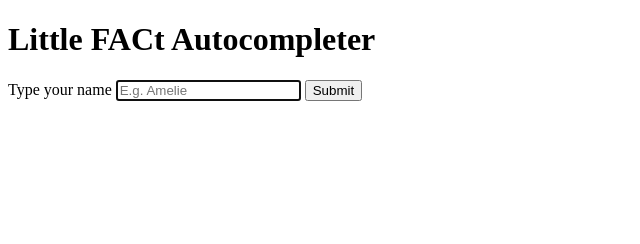
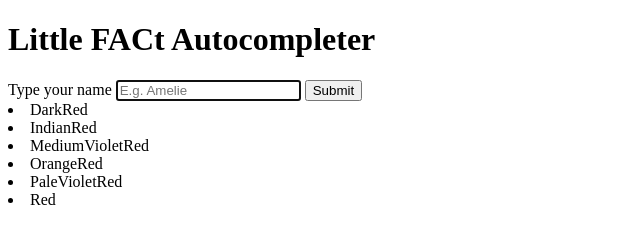
Before and after one commit to FAC-11/littleFACtautocomplete-week4, a website: page public/index.html in a window 1280 px wide. Shown: the whole page, without its empty margins (0-640 px from the left). Drawn offline with Linux system fonts and the light colour scheme.

Commit message:
Append index function built fixes #12 #11 #10

```diff
--- a/public/index.html
+++ b/public/index.html
@@ -11,7 +11,7 @@
 
 </head>
 
-<body>
+<body id="change-background">
   <div class="header">
     <h1>Little FACt Autocompleter</h1>
   </div>
@@ -24,6 +24,10 @@
     </form>
   </section>
 
+
+<section id= "results">
+
+</section>
 </body>
 
 <script src="./index.js" type="text/javascript"></script>
--- a/public/index.js
+++ b/public/index.js
@@ -1,3 +1,31 @@
+var testObj = {results: [
+{
+name: "DarkRed",
+hex: "#8B0000"
+},
+{
+name: "IndianRed ",
+hex: "#CD5C5C"
+},
+{
+name: "MediumVioletRed",
+hex: "#C71585"
+},
+{
+name: "OrangeRed",
+hex: "#FF4500"
+},
+{
+name: "PaleVioletRed",
+hex: "#DB7093"
+},
+{
+name: "Red",
+hex: "#FF0000"
+}
+]
+}
+
 const userInput = document.getElementById("userSearch");
 
 userInput.addEventListener('input', function(event) {
@@ -5,25 +33,35 @@ userInput.addEventListener('input', function(event) {
   event.preventDefault();
 });
 
-function appendData(responseObj) {
-  userInput.innerHTML = '';
+  function appendData(responseObj) {
+    userInput.innerHTML = '';
+    var colourResults = document.getElementById('results');
 
-  userInput.forEach(function(val) {
+    responseObj.results.forEach(function(val) {
 
+    var colourNode = document.createElement("li");
+    colourNode.className = 'dropdown';
+    colourNode.textContent = val.name ;
+    colourResults.appendChild(colourNode);
+    var hexCode = val.hex;
+    displayColours(hexCode);
+  })
 
-  });
+  };
 
-  //This is where all the functions go that take the typed input and return data/functions
+appendData(testObj);
+  // This is where all the functions go that take the typed input and return data/functions
 
-  function displayColours(responseObj) {
-    document.createElement;
+  function displayColours(hexCode) {
+    var backgroundNode = document.getElementById('change-background');
+    backgroundNode.setAttribute('style','background-color: ')
   }
 
   // cleanInput puts user unput to lower case, replaces unfamiliar characters and passes value to urlBuilder
-  function cleanInput(event.value) {
-    var userCleanInput = event.value.toLowerCase().replace(/[^a-z]/g, "");
-    return userCleanInput;
-  }
+  // function cleanInput(event.value) {
+  //   var userCleanInput = event.value.toLowerCase().replace(/[^a-z]/g, "");
+  //   return userCleanInput;
+  // }
 
   //urlBuilder creates the url using the clean user input
   function urlBuilder(userCleanInput) {
```
